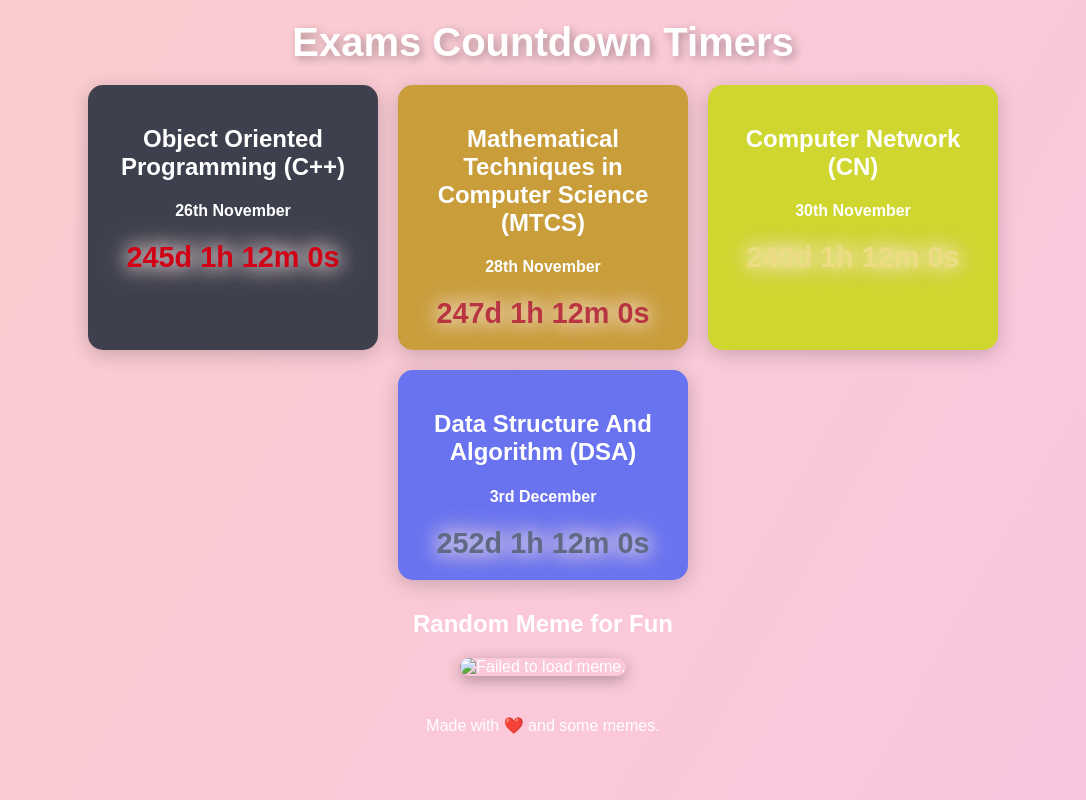
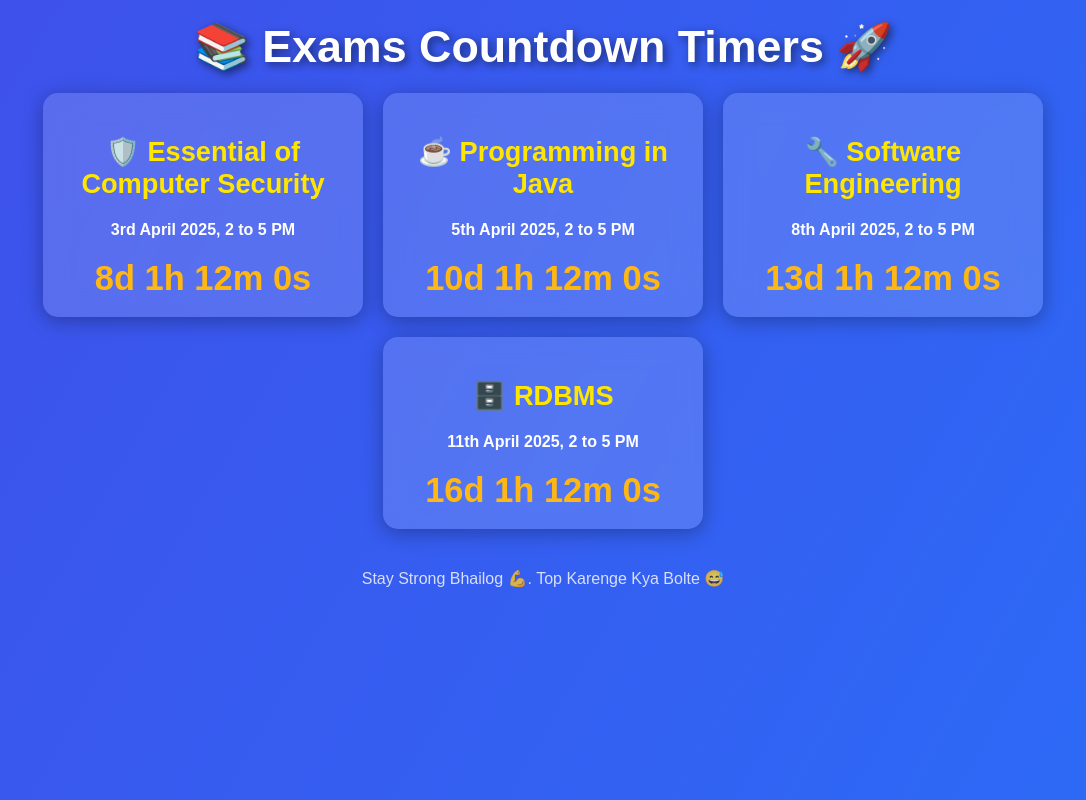
Before and after one commit to Huzaif8/ExamsTimer, a plain HTML site: page index.html in a window 1280 px wide. Shown: the whole page, without its empty margins (97-1183 px from the left). Drawn offline with Linux system fonts and the light colour scheme; no server answers.

Commit message:
Update index.html

```diff
--- a/index.html
+++ b/index.html
@@ -5,11 +5,12 @@
   <meta name="viewport" content="width=device-width, initial-scale=1.0">
   <title>Exams Countdown Timers</title>
   <style>
+    /* Body Styling */
     body {
       font-family: 'Arial', sans-serif;
       margin: 0;
       padding: 0;
-      background: linear-gradient(120deg, #ff9a9e, #fad0c4, #fbc2eb);
+      background: linear-gradient(120deg, #6a11cb, #2575fc);
       background-size: 400% 400%;
       animation: gradientBG 15s ease infinite;
       color: #fff;
@@ -17,6 +18,7 @@
       overflow-x: hidden;
     }
 
+    /* Gradient Animation */
     @keyframes gradientBG {
       0% { background-position: 0% 50%; }
       50% { background-position: 100% 50%; }
@@ -25,10 +27,11 @@
 
     h1 {
       margin: 20px 0;
-      font-size: 2.5rem;
-      text-shadow: 3px 3px 8px rgba(0, 0, 0, 0.3);
+      font-size: 2.8rem;
+      text-shadow: 3px 3px 8px rgba(0, 0, 0, 0.5);
     }
 
+    /* Timer Container Styling */
     .timer-container {
       display: flex;
       justify-content: center;
@@ -38,90 +41,85 @@
       max-width: 1200px;
     }
 
+    /* Timer Card Styling */
     .timer {
-      background: rgba(255, 255, 255, 0.2);
+      background: rgba(255, 255, 255, 0.15);
       border-radius: 15px;
       padding: 20px;
-      width: 250px;
-      box-shadow: 0 4px 20px rgba(0, 0, 0, 0.2);
-      backdrop-filter: blur(10px);
-      transition: transform 0.3s, box-shadow 0.3s;
+      width: 280px;
+      box-shadow: 0 4px 20px rgba(0, 0, 0, 0.3);
+      backdrop-filter: blur(15px);
+      transition: transform 0.4s ease, box-shadow 0.4s ease;
+      transform: perspective(500px) rotateY(0deg);
     }
 
+    /* Hover Effect */
     .timer:hover {
-      transform: translateY(-10px);
-      box-shadow: 0 8px 30px rgba(0, 0, 0, 0.3);
+      transform: translateY(-10px) rotateY(5deg) scale(1.05);
+      box-shadow: 0 10px 40px rgba(0, 0, 0, 0.5);
     }
 
     .timer h2 {
-      font-size: 1.5rem;
+      font-size: 1.7rem;
       margin-bottom: 10px;
+      color: #ffe600;
     }
 
+    /* Countdown Timer Numbers */
     .time {
-      font-size: 1.8rem;
+      font-size: 2rem;
       font-weight: bold;
-      animation: glow 1.5s ease-in-out infinite alternate;
+      color: #ff4e50;
+      animation: pulse 1.5s ease-in-out infinite alternate;
     }
 
-    @keyframes glow {
-      from { text-shadow: 0 0 10px #fff, 0 0 20px #ff9a9e; }
-      to { text-shadow: 0 0 20px #fff, 0 0 30px #fad0c4; }
+    /* Countdown Pulse Animation */
+    @keyframes pulse {
+      from { transform: scale(1); }
+      to { transform: scale(1.1); color: #ffd700; }
     }
 
-    .meme-container {
-      margin: 30px auto;
-      width: 80%;
-    }
-
-    .meme-container img {
-      width: 100%;
-      max-width: 500px;
-      border-radius: 15px;
-      box-shadow: 0 4px 15px rgba(0, 0, 0, 0.3);
-    }
-
+    /* Footer Styling */
     footer {
       margin-top: 40px;
       font-size: 1rem;
+      opacity: 0.8;
     }
   </style>
 </head>
+
 <body>
-  <h1>Exams Countdown Timers</h1>
+  <h1>📚 Exams Countdown Timers 🚀</h1>
 
+  <!-- Timers for Each Subject -->
   <div class="timer-container">
     <div class="timer">
-      <h2>Object Oriented Programming (C++)</h2>
-      <h4>26th November</h4>
-      <div class="time" id="timer-26">Loading...</div>
+      <h2>🛡️ Essential of Computer Security</h2>
+      <h4>3rd April 2025, 2 to 5 PM</h4>
+      <div class="time" id="timer-3">Loading...</div>
     </div>
     <div class="timer">
-      <h2>Mathematical Techniques in Computer Science (MTCS)</h2>
-      <h4>28th November</h4>
-      <div class="time" id="timer-28">Loading...</div>
+      <h2>☕ Programming in Java</h2>
+      <h4>5th April 2025, 2 to 5 PM</h4>
+      <div class="time" id="timer-5">Loading...</div>
     </div>
     <div class="timer">
-      <h2>Computer Network (CN)</h2>
-      <h4>30th November</h4>
-      <div class="time" id="timer-30">Loading...</div>
+      <h2>🔧 Software Engineering</h2>
+      <h4>8th April 2025, 2 to 5 PM</h4>
+      <div class="time" id="timer-8">Loading...</div>
     </div>
     <div class="timer">
-      <h2>Data Structure And Algorithm (DSA)</h2>
-        <h4>3rd December</h4>
-      <div class="time" id="timer-3">Loading...</div>
+      <h2>🗄️ RDBMS</h2>
+      <h4>11th April 2025, 2 to 5 PM</h4>
+      <div class="time" id="timer-11">Loading...</div>
     </div>
   </div>
 
-  <div class="meme-container">
-    <h2>Random Meme for Fun</h2>
-    <img id="meme" src="" alt="Loading meme...">
-  </div>
-
   <footer>
-    Made with ❤️ and some memes.
+   Stay Strong Bhailog 💪. Top Karenge Kya Bolte 😅
   </footer>
 
+  <!-- Countdown Timer Script -->
   <script>
     // Function to initialize countdown timers
     function initializeTimer(id, targetDate) {
@@ -133,6 +131,7 @@
 
         if (difference <= 0) {
           timerElement.textContent = "Time's up!";
+          timerElement.style.color = "#f00";
           return;
         }
 
@@ -149,65 +148,16 @@
       setInterval(updateTimer, 1000);
     }
 
-    // Target dates for each timer (2:00 PM)
-    const year = new Date().getFullYear();
+    // Target dates for each timer (2:00 PM - 5:00 PM)
     const timers = [
-      { id: "timer-26", date: new Date(year, 10, 26, 14, 0, 0) }, // 26th Nov
-      { id: "timer-28", date: new Date(year, 10, 28, 14, 0, 0) }, // 28th Nov
-      { id: "timer-30", date: new Date(year, 10, 30, 14, 0, 0) }, // 30th Nov
-      { id: "timer-3", date: new Date(year, 11, 3, 14, 0, 0) }    // 3rd Dec
+      { id: "timer-3", date: new Date(2025, 3, 3, 14, 0, 0) },
+      { id: "timer-5", date: new Date(2025, 3, 5, 14, 0, 0) },
+      { id: "timer-8", date: new Date(2025, 3, 8, 14, 0, 0) },
+      { id: "timer-11", date: new Date(2025, 3, 11, 14, 0, 0) }
     ];
 
     // Initialize all timers
     timers.forEach(timer => initializeTimer(timer.id, timer.date));
-
-    // Fetch and display a random meme
-    async function fetchMeme() {
-      const memeContainer = document.getElementById('meme');
-      try {
-        const response = await fetch('https://api.imgflip.com/get_memes');
-        const data = await response.json();
-        const memes = data.data.memes;
-        const randomMeme = memes[Math.floor(Math.random() * memes.length)];
-        memeContainer.src = randomMeme.url;
-      } catch (error) {
-        console.error('Error fetching meme:', error);
-        memeContainer.alt = 'Failed to load meme.';
-      }
-    }
-
-    fetchMeme();
   </script>
-  <script>
-  // Timer initialization code here...
-  timers.forEach(timer => initializeTimer(timer.id, timer.date));
-
-  // Paste the random color change function here
-  function getRandomColor() {
-    const letters = '0123456789ABCDEF';
-    let color = '#';
-    for (let i = 0; i < 6; i++) {
-      color += letters[Math.floor(Math.random() * 16)];
-    }
-    return color;
-  }
-
-  function changeColors() {
-    const timerBoxes = document.querySelectorAll('.timer');
-    const timerTexts = document.querySelectorAll('.time');
-
-    timerBoxes.forEach((box) => {
-      box.style.backgroundColor = getRandomColor();
-    });
-
-    timerTexts.forEach((text) => {
-      text.style.color = getRandomColor();
-    });
-  }
-
-  setInterval(changeColors, 32000);
-  changeColors();
-</script>
-
 </body>
 </html>
```
